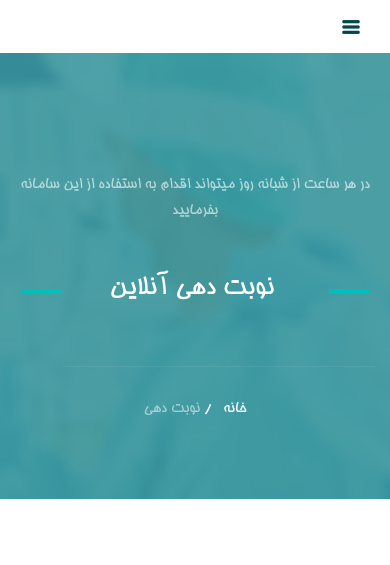
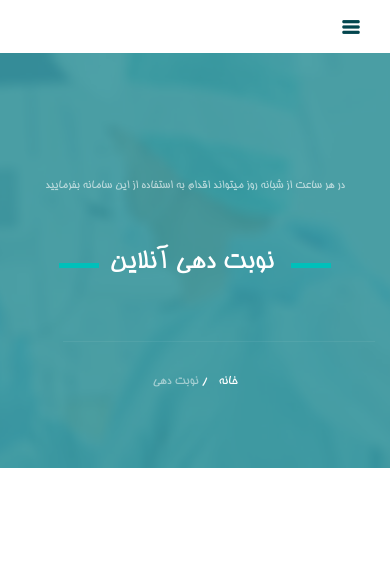
Before and after one commit to ali-jazbi/Health_Clinic, a plain HTML site: page appoinment.html in a window 390 px wide. Shown: the part 176-741 px from the top of the page. Drawn offline with Linux system fonts and the light colour scheme; some packages are replaced by stand-ins of ours.

Commit message:
Appoinment page completed

```diff
--- a/appoinment.html
+++ b/appoinment.html
@@ -86,9 +86,9 @@
     <div class="row">
       <div class="col-md-12">
         <div class="block text-center">
-			<span style="color: rgba(255, 255, 255, 0.603)">در هر ساعت از شبانه روز میتواند اقدام به استفاده از این سامانه بفرمایید </span>
+			<span class="span-appoinment" style="color: rgba(255, 255, 255, 0.603)">در هر ساعت از شبانه روز میتواند اقدام به استفاده از این سامانه بفرمایید </span>
 
-          <h1 class="text-capitalize mb-5 mt-5 text-lg"><div class="divider d-inline-block mr-5"></div>نوبت دهی آنلاین <div class="divider d-inline-block ml-5"></div></h1>
+          <h1 class="text-capitalize mb-5 mt-5 text-lg"><div class="divider d-inline-block divider-r"></div>نوبت دهی آنلاین <div class="divider d-inline-block divider-l"></div></h1>
            <ul dir="rtl" class="list-inline breadcumb-nav ml-5">
             <li class="list-inline-item"><a href="index.html" class="text-white">خانه</a></li>
             <li class="list-inline-item"><span class="text-white">/</span></li>
--- a/css/style.css
+++ b/css/style.css
@@ -418,6 +418,9 @@ a:focus {
   }
   .page-title .divider-l{
     margin-left: 10px !important;
+  }
+  .page-title .breadcumb-nav{
+    font-size: 13px;
   }
 }
 @media (min-width: 992px){
@@ -730,12 +733,16 @@ a:focus {
     line-height: 10px !important;
     padding-top: 5px  !important;
   }
+  .span-appoinment{
+    font-size: 12px;
+  }
 }
 .appoinment-content .emergency:hover{
   border: #00cdc6 4px solid;
 }
 .appoinment-content .emergency h2 {
   color: #fff;
+  padding-right: 5px;
 }
 
 .appoinment-content .emergency i {
@@ -1056,6 +1063,7 @@ a:focus {
    }
    .cta-page .h2-cta{
     font-size: 33px;
+    color:rgb(72, 72, 72);
     /* create space line */
     line-height: 1.2;
    }
@@ -1579,6 +1587,9 @@ a:focus {
 
 .footer .copyright a {
   font-weight: 600;
+}
+.copyright{
+  padding-top:29px;
 }
 
 .lh-35 {
```
